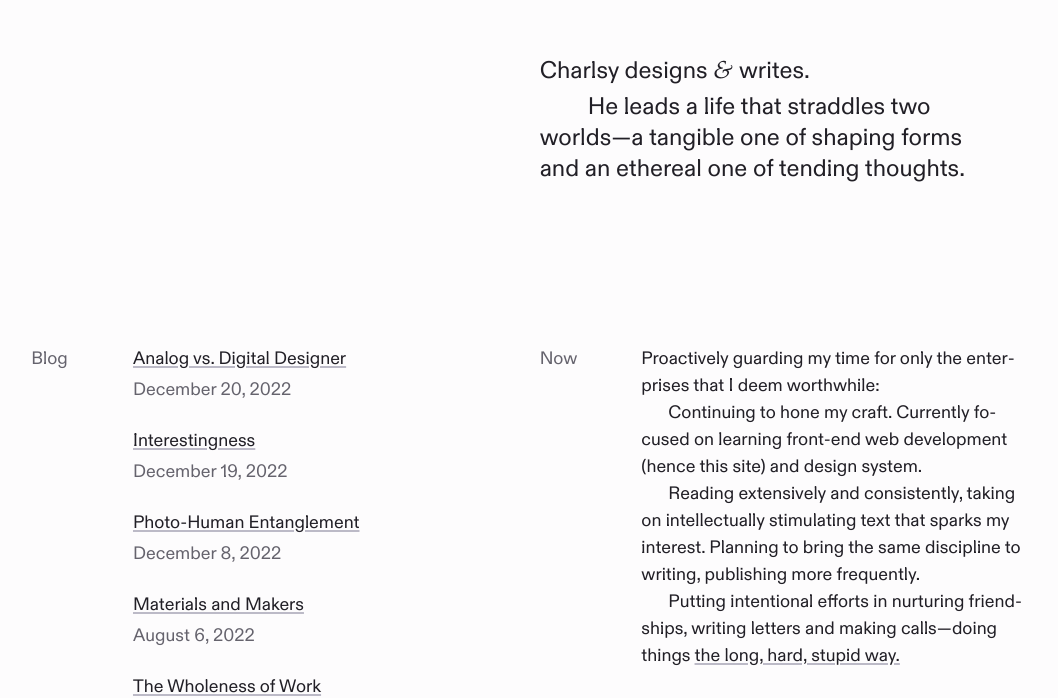
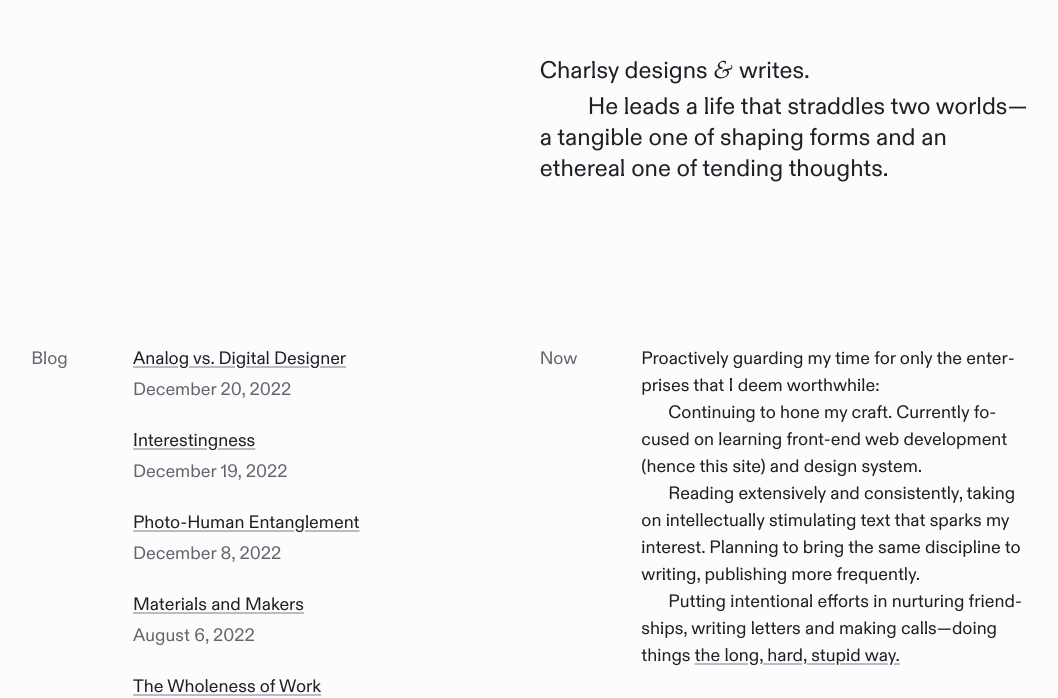
Before and after one commit to charlsyang/site, a Next.js app: page / in a window 1280 px wide. Shown: the part 106-804 px from the top of the page, without its empty margins (212-1270 px from the left). Built offline with nearby package versions, Linux system fonts and the light colour scheme.

Commit message:
Remove balancer

```diff
--- a/pages/index.js
+++ b/pages/index.js
@@ -37,9 +37,9 @@ export default function Home({allPostsData}) {
       <MainContent>
         <GridWrapper>
           <Intro>
-              <StyledBalancer>Charlsy designs <Ampersand>&</Ampersand> writes. </StyledBalancer>
-              <StyledBalancer>He leads a life that straddles two worlds—a tangible one of shaping
-              forms and an ethereal one of tending&nbsp;thoughts.</StyledBalancer>
+              <p>Charlsy designs <Ampersand>&</Ampersand> writes. </p>
+              <p>He leads a life that straddles two worlds—a tangible one of shaping
+              forms and an ethereal one of tending&nbsp;thoughts.</p>
           </Intro>
         </GridWrapper>
         <GridWrapper>
@@ -130,7 +130,7 @@ const Intro = styled.header`
   }
 
 
-  /* & p {
+  & p {
     font-weight: var(--font-weight-normal);
     font-size: var(--font-size-xl);
     line-height: 1.3;
@@ -143,13 +143,14 @@ const Intro = styled.header`
 
   & p+p {
     text-indent: 2em;
-  } */
-
-  & span:nth-of-type(2) {
+  }
+`
+/* & span:nth-of-type(2) {
     text-indent: 2em;
   }
-`
+*/
 
+/*
 const StyledBalancer = styled(Balancer)`
     font-weight: var(--font-weight-normal);
     font-size: var(--font-size-xl);
@@ -159,7 +160,7 @@ const StyledBalancer = styled(Balancer)`
     @media ${QUERIES.tabletAndBelow} {
       font-size: var(--font-size-l);
     }
-`
+`*/
 
 const Ampersand = styled.span`
   font-family: var(--font-ampersand);
```
